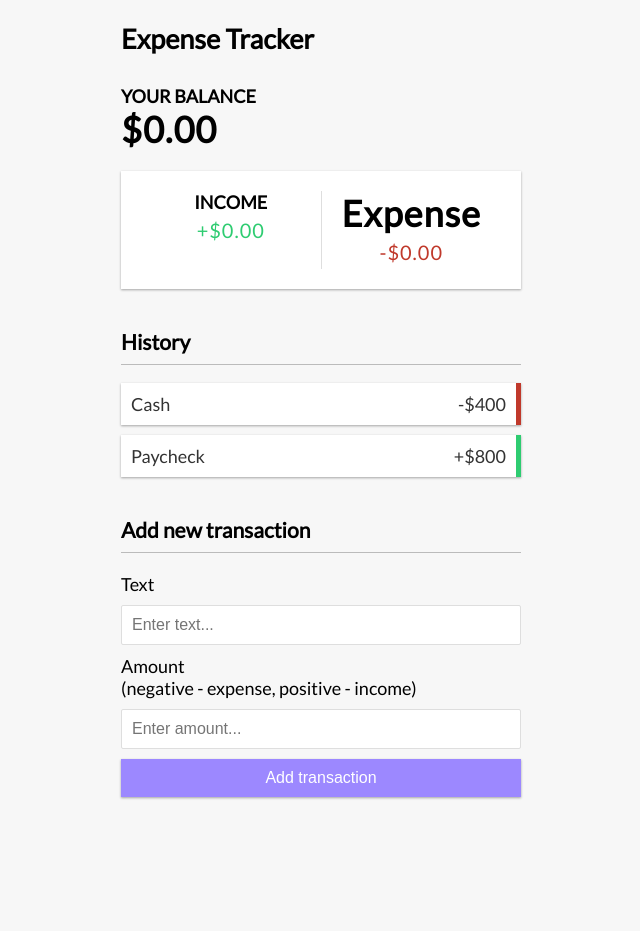
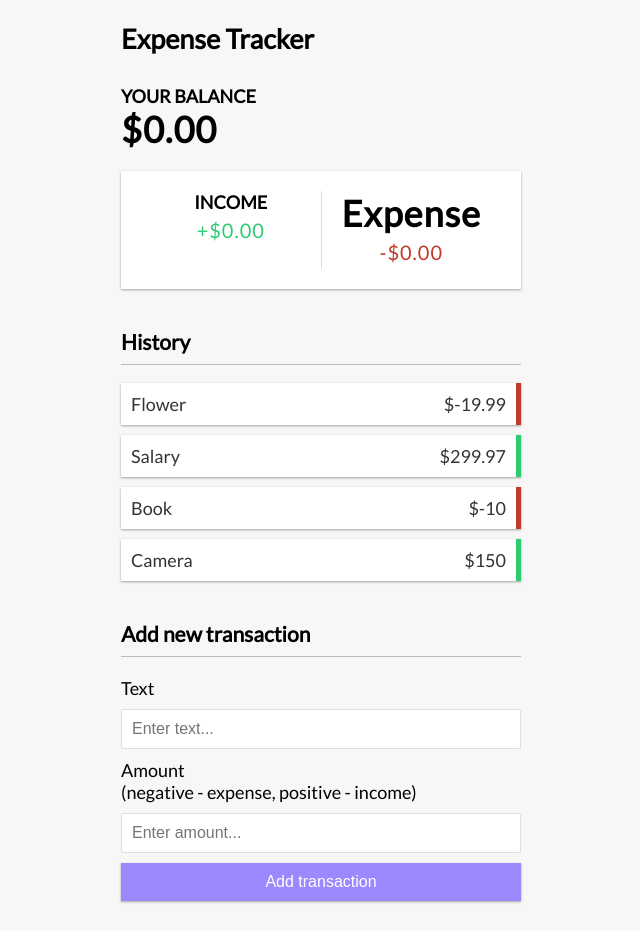
Before and after one commit to BrianMara2000/vue-expense-tracker, a Vue app: page / in a window 1280 px wide. Shown: the whole page, without its empty margins (319-959 px from the left). Before the commit the page ends 827 px from the top, so only its background shows below. Built offline with nearby package versions, Linux system fonts and the light colour scheme.

Commit message:
Defining transactions as a props

```diff
--- a/src/App.vue
+++ b/src/App.vue
@@ -3,25 +3,24 @@
   <div class="container">
     <Balance />
     <IncomeExpenses />
-    <TransactionList />
+    <TransactionList :transactions="transactions" />
     <AddTransaction />
   </div>
 </template>
 
-<script>
+<script setup>
+import { ref } from "vue";
+
 import Header from "./components/Header.vue";
 import Balance from "./components/Balance.vue";
 import IncomeExpenses from "./components/IncomeExpenses.vue";
 import TransactionList from "./components/TransactionList.vue";
 import AddTransaction from "./components/AddTransaction.vue";
 
-export default {
-  components: {
-    Header,
-    Balance,
-    IncomeExpenses,
-    TransactionList,
-    AddTransaction,
-  },
-};
+const transactions = ref([
+  { id: 1, text: "Flower", amount: -19.99 },
+  { id: 2, text: "Salary", amount: 299.97 },
+  { id: 3, text: "Book", amount: -10 },
+  { id: 4, text: "Camera", amount: 150 },
+]);
 </script>
--- a/src/components/TransactionList.vue
+++ b/src/components/TransactionList.vue
@@ -1,11 +1,24 @@
 <template>
   <h3>History</h3>
   <ul id="list" class="list">
-    <li class="minus">
-      Cash <span>-$400</span><button class="delete-btn">x</button>
-    </li>
-    <li class="plus">
-      Paycheck <span>+$800</span><button class="delete-btn">x</button>
+    <li
+      v-for="transaction in transactions"
+      :key="transaction.id"
+      :class="transaction.amount < 0 ? 'minus' : 'plus'"
+    >
+      {{ transaction.text }} <span>${{ transaction.amount }}</span
+      ><button class="delete-btn">x</button>
     </li>
   </ul>
 </template>
+
+<script setup>
+import { defineProps } from "vue";
+
+const props = defineProps({
+  transactions: {
+    types: Array,
+    required: true,
+  },
+});
+</script>
```
